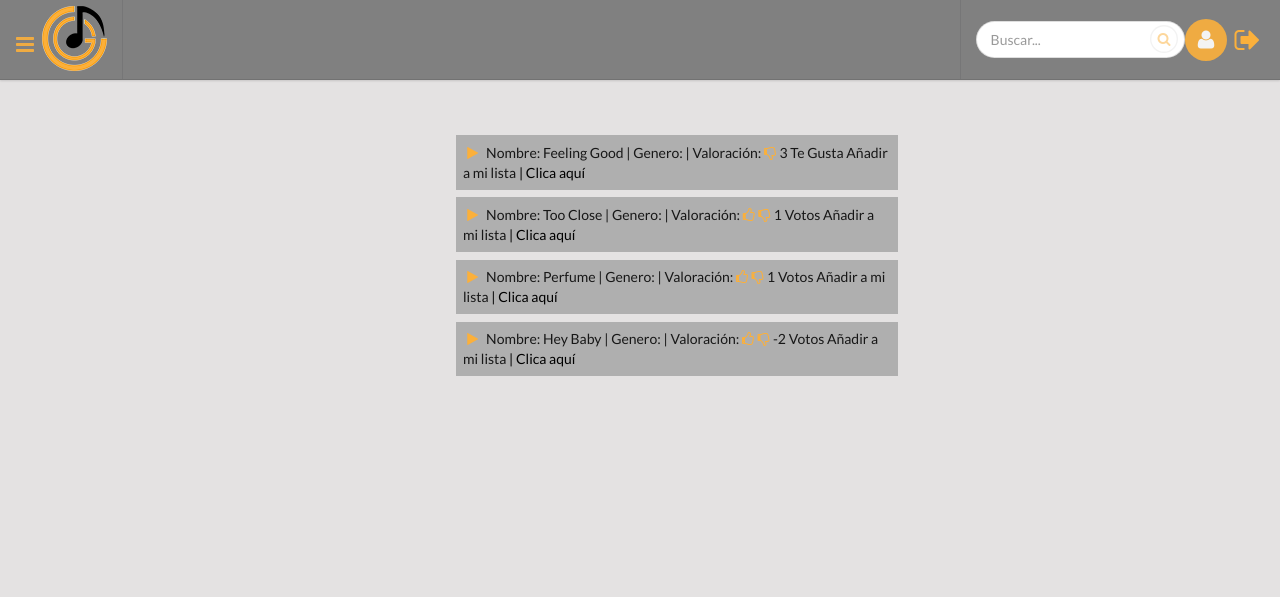
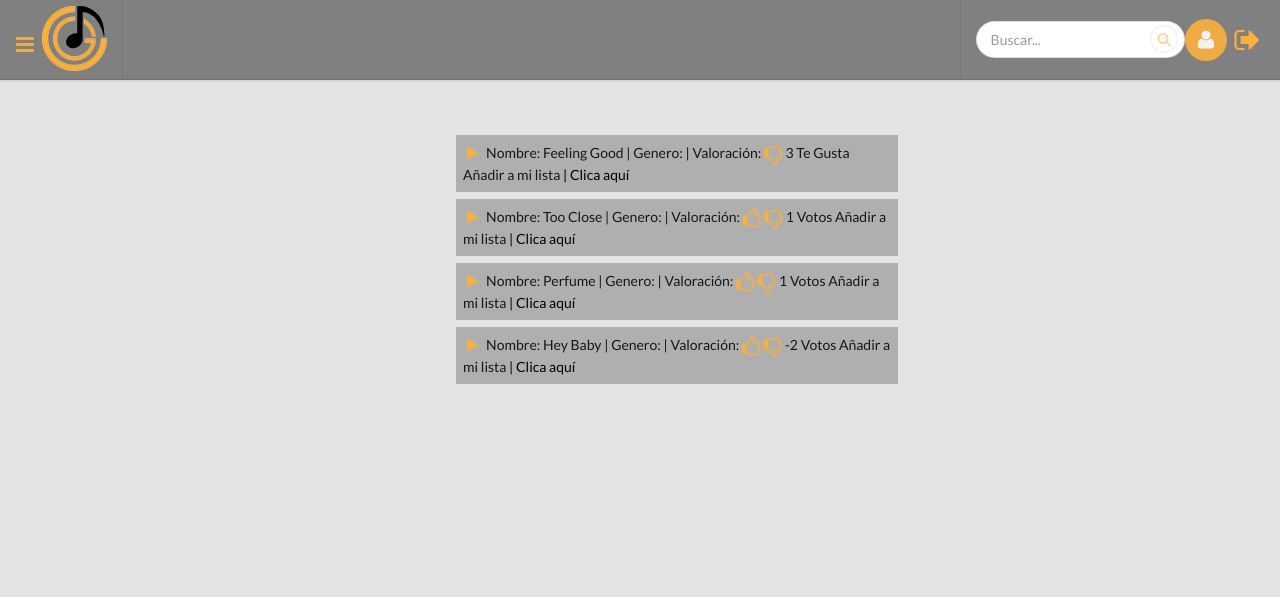
Before and after one commit to Soundity/PR05, a PHP site: the page made by genero.php in a window 1280 px wide. Shown: the top 597 px of the page. Run offline with PHP 8.4, Linux system fonts and the light colour scheme; a user stored in the database is signed in; data comes from the database, SQL or seed files in the repository; data that the repository does not hold is empty; some libraries are stand-ins or nearby versions.

Commit message:
subida iconos

```diff
--- a/genero.php
+++ b/genero.php
@@ -79,8 +79,8 @@
 								$datos2 = mysqli_query($con, $sql2);
 								if(mysqli_num_rows($datos2)==0){
 									// POTS VOTAR
-									echo"<i id=$cancion[mus_id] class=' thumbs outline up icon' onclick='suscriM($cancion[mus_id]);'></i>";
-									echo"<i id=$cancion[mus_id] class=' thumbs outline down icon' onclick='suscriN($cancion[mus_id]);'></i>";
+									echo"<i id=$cancion[mus_id] class='large thumbs outline up icon' onclick='suscriM($cancion[mus_id]);'></i>";
+									echo"<i id=$cancion[mus_id] class='large thumbs outline down icon' onclick='suscriN($cancion[mus_id]);'></i>";
 									if ($cancion['totalvots']!=0){
 										echo $cancion['totalvots']. " Votos";
 									} else {
@@ -90,9 +90,9 @@
 									// JA HAS VOTAT
 									while($pro2 = mysqli_fetch_array($datos2)) {
 										if ($pro2['val_puntuacio']==1){
-											echo"<i id=$cancion[mus_id] class=' thumbs outline down icon' onclick='suscriN($cancion[mus_id]);'></i>$cancion[totalvots] Te Gusta ";
+											echo"<i id=$cancion[mus_id] class='large thumbs outline down icon' onclick='suscriN($cancion[mus_id]);'></i>$cancion[totalvots] Te Gusta ";
 										} else {
-											echo"<i id=$cancion[mus_id] class=' thumbs outline up icon' onclick='suscriM($cancion[mus_id]);'></i>$cancion[totalvots] Ya no te gusta ";
+											echo"<i id=$cancion[mus_id] class='large thumbs outline up icon' onclick='suscriM($cancion[mus_id]);'></i>$cancion[totalvots] Ya no te gusta ";
 										}
 									}
 								}?>
```
Also changed, not shown: busqueda.php (+4 -4 lines).
